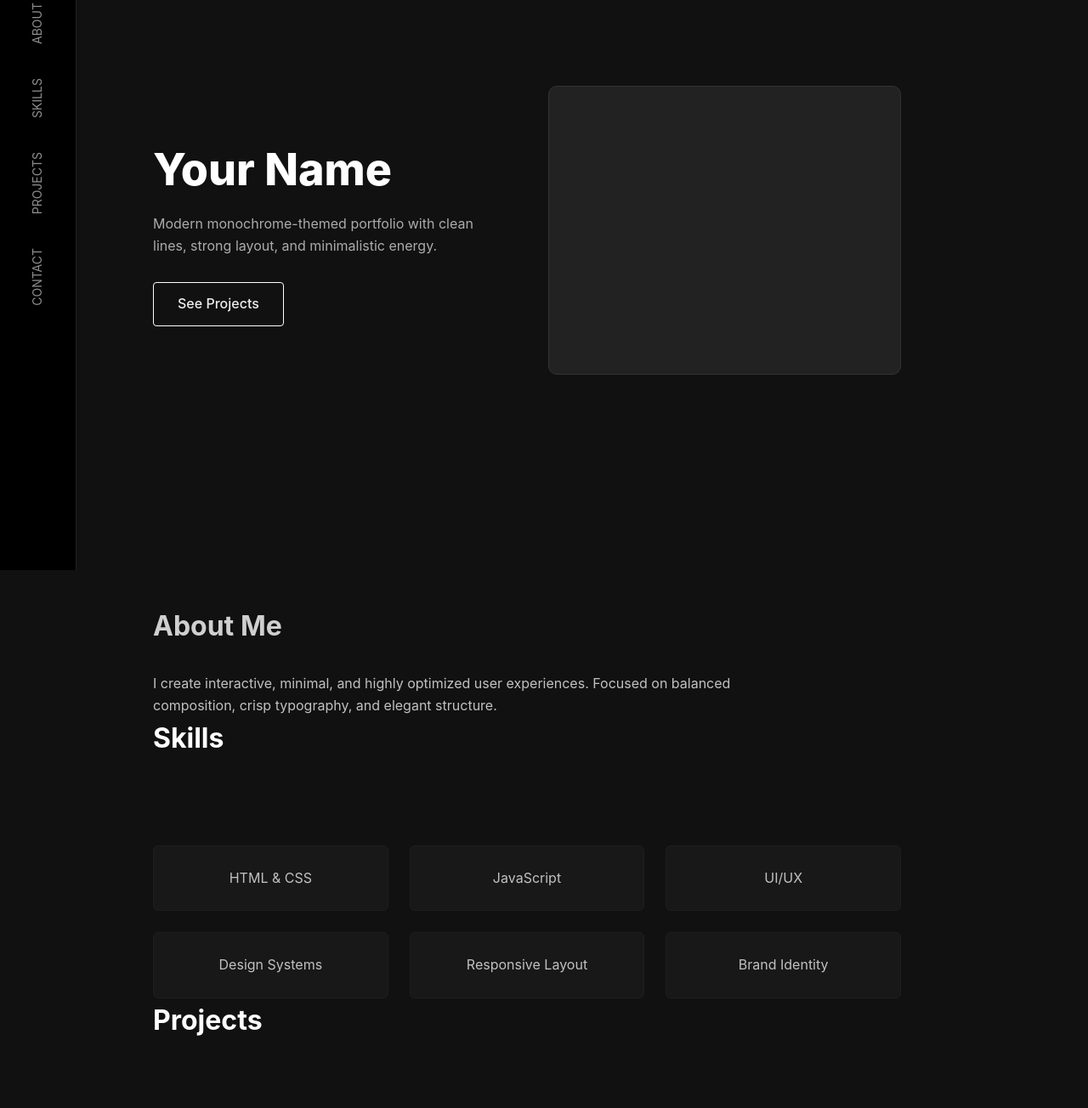
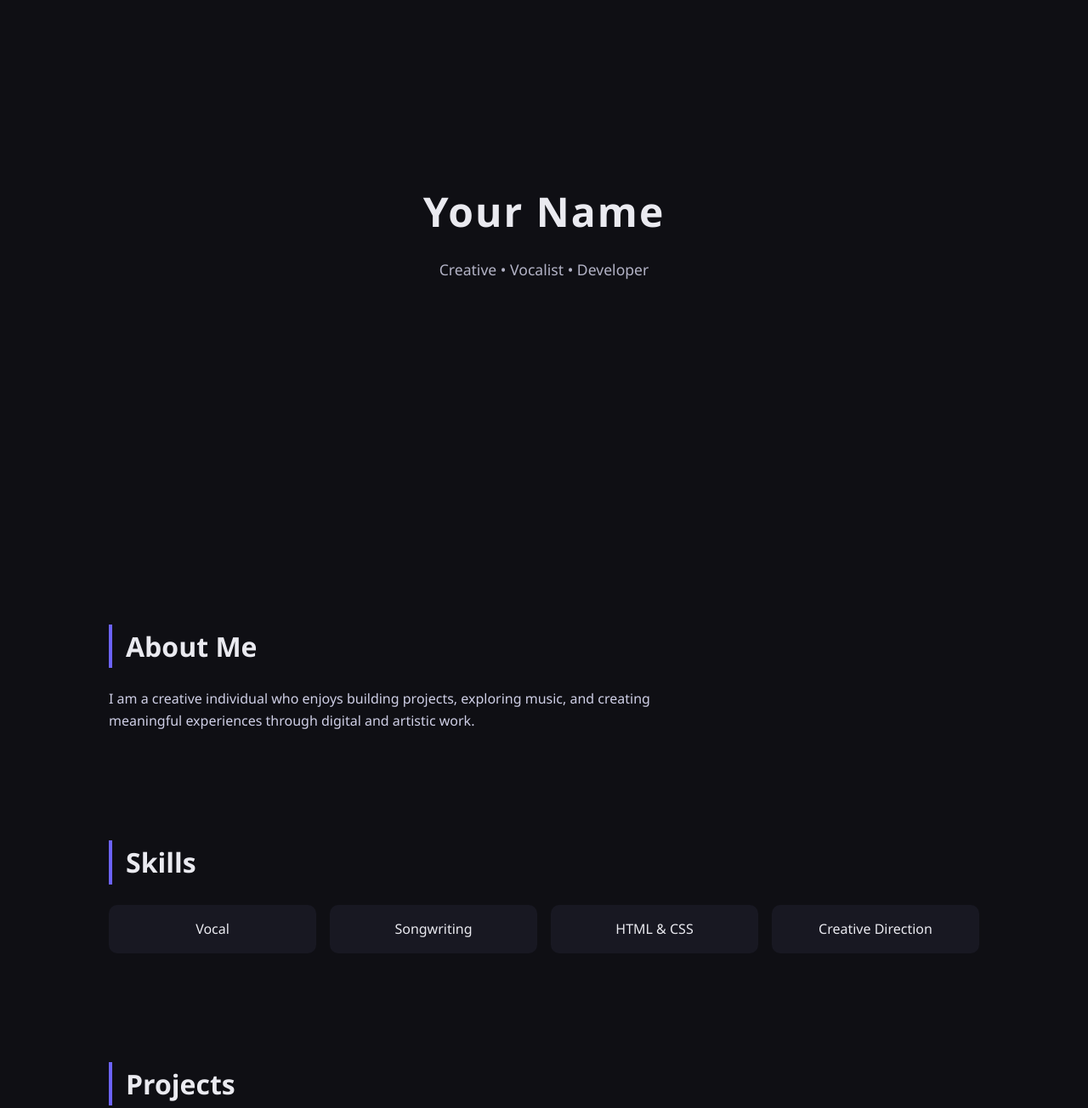
Before and after one commit to signarr/signarr.github.io, a plain HTML site: page index.html in a window 1280 px wide. Shown: the part 129-1433 px from the top of the page at 85% size. Drawn offline with Linux system fonts and the light colour scheme.

Commit message:
index.html

```diff
--- a/index.html
+++ b/index.html
@@ -2,251 +2,152 @@
 <html lang="en">
 <head>
   <meta charset="UTF-8" />
-  <meta name="viewport" content="width=device-width, initial-scale=1.0" />
+  <meta name="viewport" content="width=device-width, initial-scale=1.0"/>
   <title>Portfolio</title>
+
   <style>
-    /* === BASE === */
-    * { margin: 0; padding: 0; box-sizing: border-box; }
+    * {
+      margin: 0;
+      padding: 0;
+      box-sizing: border-box;
+      font-family: "Segoe UI", sans-serif;
+    }
+
     body {
-      font-family: 'Inter', sans-serif;
-      background: #111;
-      color: #eee;
+      background: #0f0f14;
+      color: #eaeaf0;
       line-height: 1.6;
     }
 
-    a { color: inherit; text-decoration: none; }
-
-    /* === NAV === */
-    nav {
-      position: fixed;
-      top: 0; left: 0;
-      height: 100vh;
-      width: 90px;
-      background: #000;
-      border-right: 1px solid #222;
+    header {
+      min-height: 100vh;
       display: flex;
-      flex-direction: column;
       align-items: center;
-      padding-top: 50px;
-      gap: 40px;
+      justify-content: center;
+      text-align: center;
+      padding: 2rem;
     }
 
-    nav a {
-      writing-mode: vertical-rl;
-      transform: rotate(180deg);
-      font-size: 14px;
-      opacity: 0.6;
-      transition: 0.3s;
+    header h1 {
+      font-size: 3rem;
+      letter-spacing: 2px;
     }
 
-    nav a:hover {
-      opacity: 1;
+    header p {
+      margin-top: 1rem;
+      color: #b3b3c6;
+      font-size: 1.1rem;
     }
 
-    /* === PAGE WRAPPER === */
-    .page {
-      margin-left: 120px;
-      padding: 80px 60px;
-      max-width: 1000px;
+    section {
+      padding: 4rem 10%;
     }
 
-    /* === HERO === */
-    .hero {
-      display: grid;
-      grid-template-columns: 1fr 1fr;
-      align-items: center;
-      min-height: 80vh;
-      gap: 50px;
+    h2 {
+      font-size: 2rem;
+      margin-bottom: 1.5rem;
+      border-left: 4px solid #6c63ff;
+      padding-left: 1rem;
     }
 
-    .hero h1 {
-      font-size: 52px;
-      font-weight: 800;
-      color: #fff;
+    .about p {
+      max-width: 700px;
+      color: #cfcfe6;
     }
 
-    .hero p {
-      max-width: 450px;
-      opacity: 0.7;
-      margin-top: 10px;
-    }
-
-    .hero-btn {
-      margin-top: 30px;
-      display: inline-block;
-      padding: 12px 28px;
-      border: 1px solid #fff;
-      border-radius: 4px;
-      font-weight: 500;
-      transition: 0.3s;
-    }
-
-    .hero-btn:hover {
-      background: #fff;
-      color: #111;
-    }
-
-    .hero-img {
-      width: 100%;
-      height: 340px;
-      background: #222;
-      border: 1px solid #333;
-      border-radius: 10px;
-    }
-
-    /* === SECTION TITLES === */
-    .section-title {
-      font-size: 32px;
-      font-weight: 700;
-      margin-bottom: 30px;
-      color: #fff;
-    }
-
-    /* === ABOUT === */
-    .about {
-      margin-top: 120px;
-      max-width: 700px;
-      opacity: 0.8;
-    }
-
-    /* === SKILLS === */
     .skills {
-      margin-top: 100px;
       display: grid;
-      grid-template-columns: repeat(3, 1fr);
-      gap: 25px;
+      grid-template-columns: repeat(auto-fit, minmax(150px, 1fr));
+      gap: 1rem;
     }
 
     .skill-box {
-      background: #1a1a1a;
-      padding: 25px;
-      border: 1px solid #222;
-      border-radius: 6px;
+      background: #181822;
+      padding: 1rem;
+      border-radius: 10px;
       text-align: center;
-      opacity: 0.8;
       transition: 0.3s;
     }
 
     .skill-box:hover {
-      opacity: 1;
+      transform: translateY(-5px);
+      background: #20202e;
     }
 
-    /* === PROJECTS === */
     .projects {
-      margin-top: 120px;
       display: grid;
-      grid-template-columns: repeat(2, 1fr);
-      gap: 30px;
+      grid-template-columns: repeat(auto-fit, minmax(250px, 1fr));
+      gap: 1.5rem;
     }
 
     .project-card {
-      background: #1a1a1a;
-      border: 1px solid #222;
-      padding: 25px;
-      border-radius: 6px;
-    }
-
-    .project-img {
-      width: 100%;
-      height: 180px;
-      background: #333;
-      border-radius: 6px;
-      margin-bottom: 15px;
+      background: #181822;
+      padding: 1.5rem;
+      border-radius: 12px;
     }
 
     .project-card h3 {
-      margin-bottom: 10px;
-      color: #fff;
+      margin-bottom: 0.5rem;
     }
 
-    /* === CONTACT === */
-    .contact {
-      margin-top: 120px;
+    .project-card p {
+      color: #b9b9d6;
+      font-size: 0.95rem;
     }
 
-    .contact p {
-      opacity: 0.7;
-    }
-
-    .contact-btn {
-      margin-top: 20px;
-      display: inline-block;
-      padding: 12px 28px;
-      border: 1px solid #fff;
-      border-radius: 4px;
-    }
-
-  </style>
-  <style>
-    html {
-      scroll-behavior: smooth;
+    footer {
+      text-align: center;
+      padding: 2rem;
+      color: #8a8aa3;
+      font-size: 0.9rem;
     }
   </style>
 </head>
 
 <body>
-  <nav>
-    <a href="#hero">HOME</a>
-    <a href="#about">ABOUT</a>
-    <a href="#skills">SKILLS</a>
-    <a href="#projects">PROJECTS</a>
-    <a href="#contact">CONTACT</a>
-  </nav>
 
-  <div class="page">
-    <!-- HERO -->
-    <section id="hero" class="hero">
+  <header>
     <div>
       <h1>Your Name</h1>
-        <p>Modern monochrome-themed portfolio with clean lines, strong layout, and minimalistic energy.</p>
-        <a class="hero-btn" href="#projects">See Projects</a>
+      <p>Creative • Vocalist • Developer</p>
     </div>
-      <div class="hero-img"></div>
+  </header>
+
+  <section class="about">
+    <h2>About Me</h2>
+    <p>
+      I am a creative individual who enjoys building projects, exploring music,
+      and creating meaningful experiences through digital and artistic work.
+    </p>
   </section>
 
-    <!-- ABOUT -->
-    <section id="about" class="about">
-      <h2 class="section-title">About Me</h2>
-      <p>I create interactive, minimal, and highly optimized user experiences. Focused on balanced composition, crisp typography, and elegant structure.</p>
-    </section>
-
-    <!-- SKILLS -->
-    <section id="skills">
-      <h2 class="section-title">Skills</h2>
+  <section>
+    <h2>Skills</h2>
     <div class="skills">
+      <div class="skill-box">Vocal</div>
+      <div class="skill-box">Songwriting</div>
       <div class="skill-box">HTML & CSS</div>
-        <div class="skill-box">JavaScript</div>
-        <div class="skill-box">UI/UX</div>
-        <div class="skill-box">Design Systems</div>
-        <div class="skill-box">Responsive Layout</div>
-        <div class="skill-box">Brand Identity</div>
+      <div class="skill-box">Creative Direction</div>
     </div>
   </section>
 
-    <!-- PROJECTS -->
-    <section id="projects">
-      <h2 class="section-title">Projects</h2>
+  <section>
+    <h2>Projects</h2>
     <div class="projects">
       <div class="project-card">
-          <div class="project-img"></div>
         <h3>Project One</h3>
-          <p>A modern concept focusing on structure and elegance.</p>
+        <p>Short description of your project or work.</p>
       </div>
       <div class="project-card">
-          <div class="project-img"></div>
         <h3>Project Two</h3>
-          <p>Monochrome layout with clean, minimal atmosphere.</p>
+        <p>Another project description goes here.</p>
       </div>
     </div>
   </section>
 
-    <!-- CONTACT -->
-    <section id="contact" class="contact">
-      <h2 class="section-title">Contact</h2>
-      <p>If you want to collaborate or need something designed — feel free to reach out.</p>
-      <a href="mailto:your@email.com" class="contact-btn">Email Me</a>
-    </section>
+  <footer>
+    © 2025 Your Name — All Rights Reserved
+  </footer>
 
-  </div>
 </body>
 </html>
```
Lines whose indentation alone changed are shown as unchanged.
